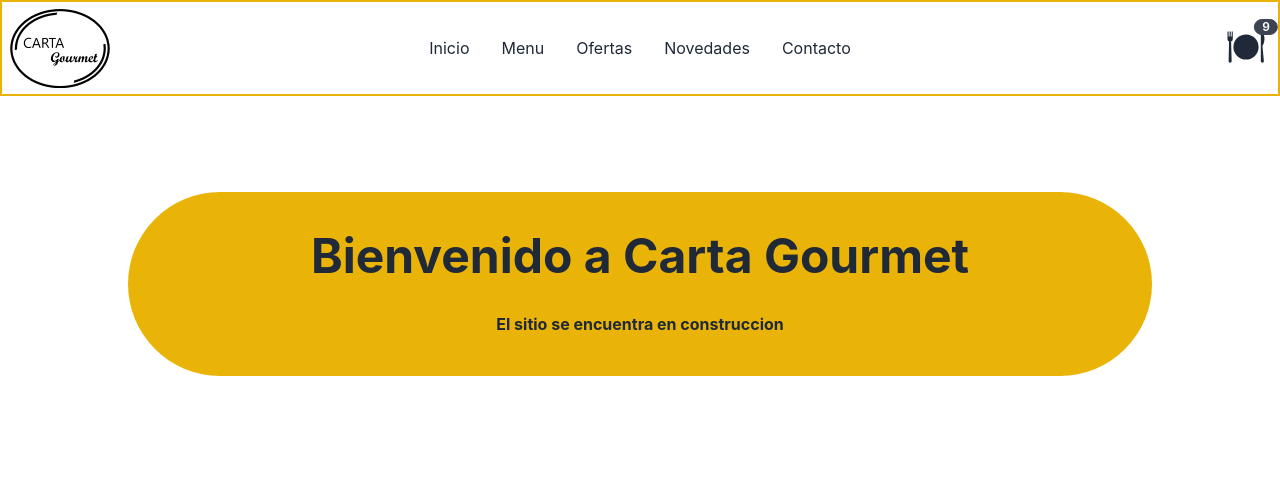
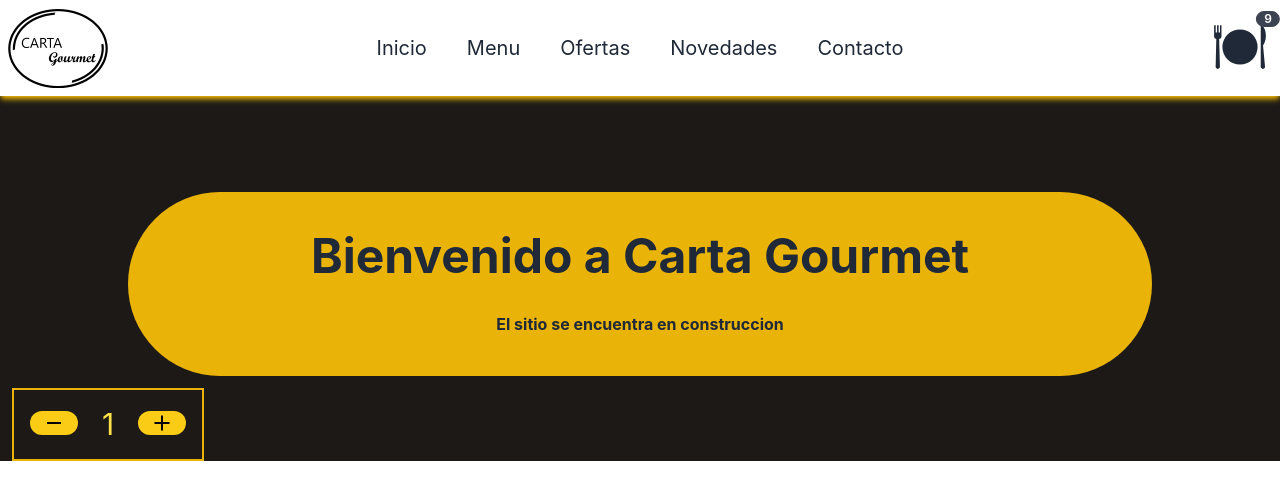
Before and after one commit to Mariano0891/proyecto-carta-gourmet, a React (Create React App) app: page / in a window 1280 px wide. Shown: the top 500 px of the page. Built offline with nearby package versions, Linux system fonts and the light colour scheme.

Commit message:
Agregado el componente ItemCount.js

```diff
--- a/package.json
+++ b/package.json
@@ -10,6 +10,7 @@
     "react": "^18.2.0",
     "react-dom": "^18.2.0",
     "react-icons": "^4.6.0",
+    "react-router-dom": "^6.4.4",
     "react-scripts": "5.0.1",
     "web-vitals": "^2.1.4"
   },
--- a/src/App.jsx
+++ b/src/App.jsx
@@ -2,12 +2,14 @@ import logo from './logo.svg';
 import './App.css';
 import Navbar from './components/Navbar';
 import ItemListContainer from './components/ItemListContainer';
+import ItemCount from './components/ItemCount';
 
 function App() {
   return (
-    <div className="App">
+    <div className="App bg-stone-900">
       <Navbar/>
       <ItemListContainer greeting={'Bienvenido a Carta Gourmet'}/>
+      <ItemCount/>
     </div>
   );
 }
--- a/src/components/CartWidget.js
+++ b/src/components/CartWidget.js
@@ -4,9 +4,9 @@ import { GiMeal } from 'react-icons/gi'
 const CartWidget = () => {
   return (
     <div className="dropdown dropdown-end">
-      <label tabIndex={0} className="btn btn-ghost btn-circle">
+      <label tabIndex={0} className="btn btn-ghost btn-circle btn-lg">
         <div className="indicator">
-          <div fill="none" viewBox="0 0 24 24" stroke="currentColor"><path strokeLinecap="round" strokeLinejoin="round" strokeWidth="2" d="M3 3h2l.4 2M7 13h10l4-8H5.4M7 13L5.4 5M7 13l-2.293 2.293c-.63.63-.184 1.707.707 1.707H17m0 0a2 2 0 100 4 2 2 0 000-4zm-8 2a2 2 0 11-4 0 2 2 0 014 0z" /> <GiMeal className="h-10 w-10"/></div>
+          <div fill="none" viewBox="0 0 24 24" stroke="currentColor"><path strokeLinecap="round" strokeLinejoin="round" strokeWidth="2" d="M3 3h2l.4 2M7 13h10l4-8H5.4M7 13L5.4 5M7 13l-2.293 2.293c-.63.63-.184 1.707.707 1.707H17m0 0a2 2 0 100 4 2 2 0 000-4zm-8 2a2 2 0 11-4 0 2 2 0 014 0z" /> <GiMeal className="h-14 w-14"/></div>
           <span className="badge badge-sm indicator-item">9</span>
         </div>
       </label>
--- /dev/null
+++ b/src/components/ItemCount.js
@@ -0,0 +1,31 @@
+import React from 'react'
+import { IoMdAdd } from 'react-icons/io'
+import {RiSubtractLine} from 'react-icons/ri'
+import { useState } from 'react'
+
+const ItemCount = (stock) => {
+
+  const [count, setCount] = useState (1)
+
+  const onAddHandler = () => {
+    if (count < stock) {
+      setCount ( count => count + 1 )
+    }
+  }
+
+  const onSubHandler = () => {
+    if (count > 1) {
+      setCount ( count => count - 1 )
+    }
+  }
+
+  return (
+    <div className="text-2xl m-3 text-yellow-300 p-4 border-2 border-yellow-500 w-fit">
+      <button onClick={onSubHandler} className="px-3 bg-yellow-400 text-black rounded-full"><RiSubtractLine/></button>
+      <span className="mx-3 px-3 text-3xl">{count}</span>
+      <button onClick={onAddHandler} className="px-3 bg-yellow-400 text-black rounded-full"><IoMdAdd/></button>
+    </div>
+  )
+}
+
+export default ItemCount
--- a/src/components/Navbar.js
+++ b/src/components/Navbar.js
@@ -4,7 +4,7 @@ import CartWidget from './CartWidget'
 
 const Navbar = () => {
   return (
-    <div className="navbar bg-base-100 h-24 border-solid border-2 border-yellow-500">
+    <div className="navbar bg-base-100 h-24 shadow-md shadow-yellow-500">
         <div className="navbar-start">
             <div className="dropdown">
                 <label tabIndex={0} className="btn btn-ghost lg:hidden">
@@ -42,7 +42,24 @@ const Navbar = () => {
             </div>
             <a href=""><img src={logo}/></a>
         </div>
-        <div className="navbar-center hidden lg:flex">
+        <div>
+            <ul class="flex flex-row space-x-6 text-xl p-1">
+                <li class="p-2 border-b border-white hover:border-b hover:border-yellow-500"><a href="">Inicio</a></li>
+                <li class="p-2 border-b border-white hover:border-b hover:border-yellow-500"><a href="">Menu</a>
+                    {/*<ul class="hidden">
+                        <li><a href="">Menu de la semana</a></li>
+                        <li><a href="">Entradas / Conservas</a></li>
+                        <li><a href="">Empanadas</a></li>
+                        <li><a href="">Carnes</a></li>
+                        <li><a href="">Guarniciones</a></li>
+                    </ul>*/}
+                </li>
+                <li class="p-2 border-b border-white hover:border-b hover:border-yellow-500"><a href="">Ofertas</a></li>
+                <li class="p-2 border-b border-white hover:border-b hover:border-yellow-500"><a href="">Novedades</a></li>
+                <li class="p-2 border-b border-white hover:border-b hover:border-yellow-500"><a href="">Contacto</a></li>
+            </ul>
+        </div>
+        {/* <div className="hidden lg:flex">
             <ul className="menu menu-horizontal p-0">
                 <li><a>Inicio</a></li>
                 <li tabIndex={0}>
@@ -70,7 +87,7 @@ const Navbar = () => {
                 <li><a>Novedades</a></li>
                 <li><a>Contacto</a></li>
             </ul>
-        </div>
+        </div>*/}
         <div className="navbar-end">
             <CartWidget />
         </div>
```
Also changed, not shown: src/App.css (line endings or trailing spaces), src/index.css (line endings or trailing spaces), 1 other file (tests, documents, lock files or other folders). Lines whose indentation alone changed are shown as unchanged.
